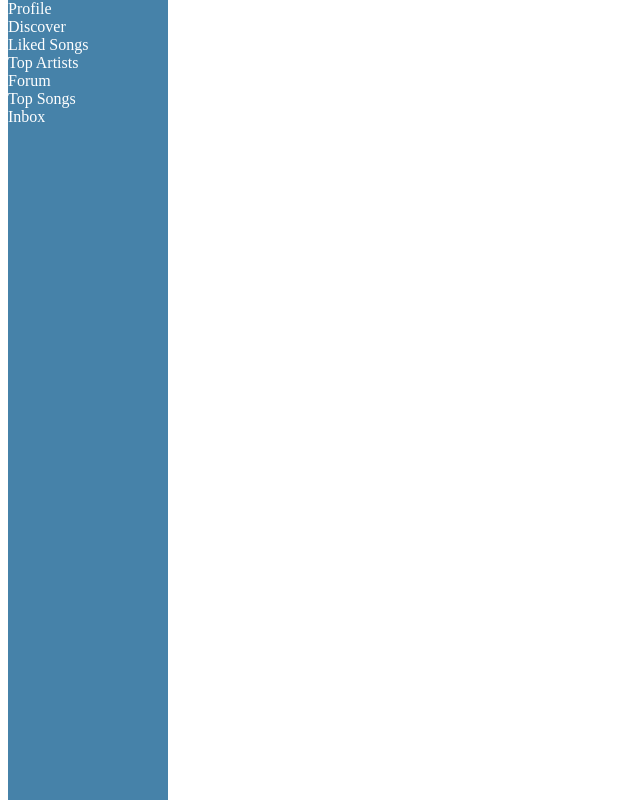
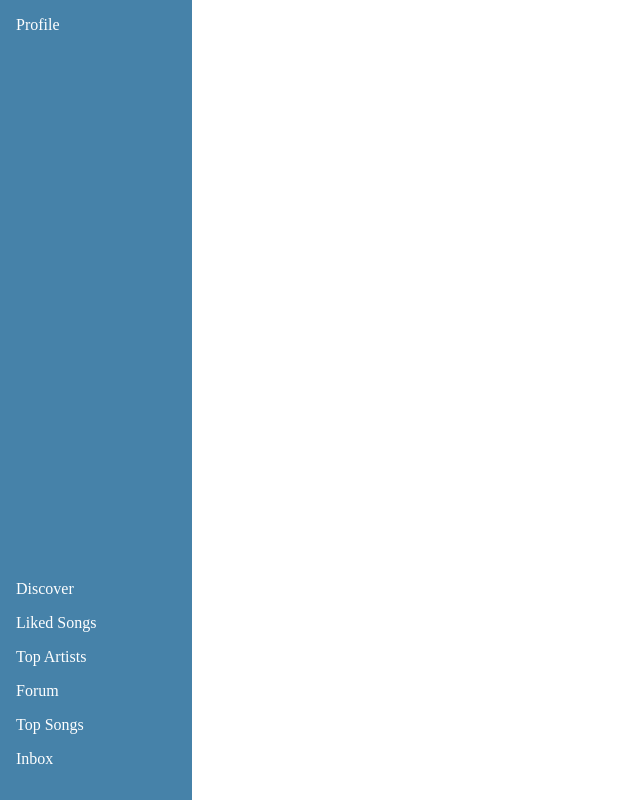
Before and after one commit to SeungwooDY/spotify-chat, a React (Vite) app in the folder frontend/: page / in a window 1280 px wide. Shown: the whole page, without its empty margins (0-640 px from the left). Built offline with nearby package versions, Linux system fonts and the light colour scheme.

Commit message:
style: space out navbar text

```diff
--- a/frontend/src/App.css
+++ b/frontend/src/App.css
@@ -1,18 +1,26 @@
 :root {
   --dark-blue: #4682A9;
+  --tan: #f6f4eb;
 }
 .navbar-container {
   position: fixed;
   top: 0;
+  left: 0;
   z-index: 1000; /* Ensures it stays above other content */
   background-color: var(--dark-blue);
   width: 10rem;
   height: 100vh;
+  display: flex;
+  flex-direction: column;
+  justify-content: space-between;
+  padding: 1rem;
 }
 
 .nav-text {
   display: flex;
   flex-direction: column;
+  padding-bottom: 3rem;
+  gap: 1rem;
 }
 
 .nav-link {
--- a/frontend/src/components/Navbar.jsx
+++ b/frontend/src/components/Navbar.jsx
@@ -5,8 +5,8 @@ const Navbar = () => {
   return (
     <>
       <div className="navbar-container">
+        <NavLink to="/profile" className="nav-link">Profile</NavLink>
         <div className="nav-text">
-          <NavLink to="/profile" className="nav-link">Profile</NavLink>
           <NavLink to="/" className="nav-link">Discover</NavLink>
           <NavLink to="/liked-songs" className="nav-link">Liked Songs</NavLink>
           <NavLink to="/top-artists" className="nav-link">Top Artists</NavLink>
```
